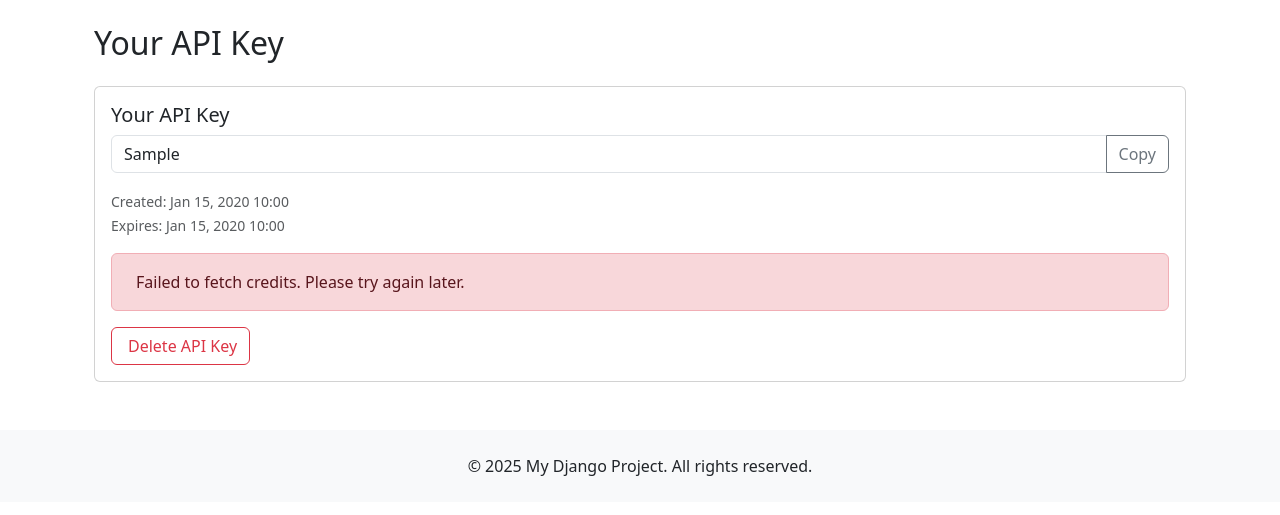
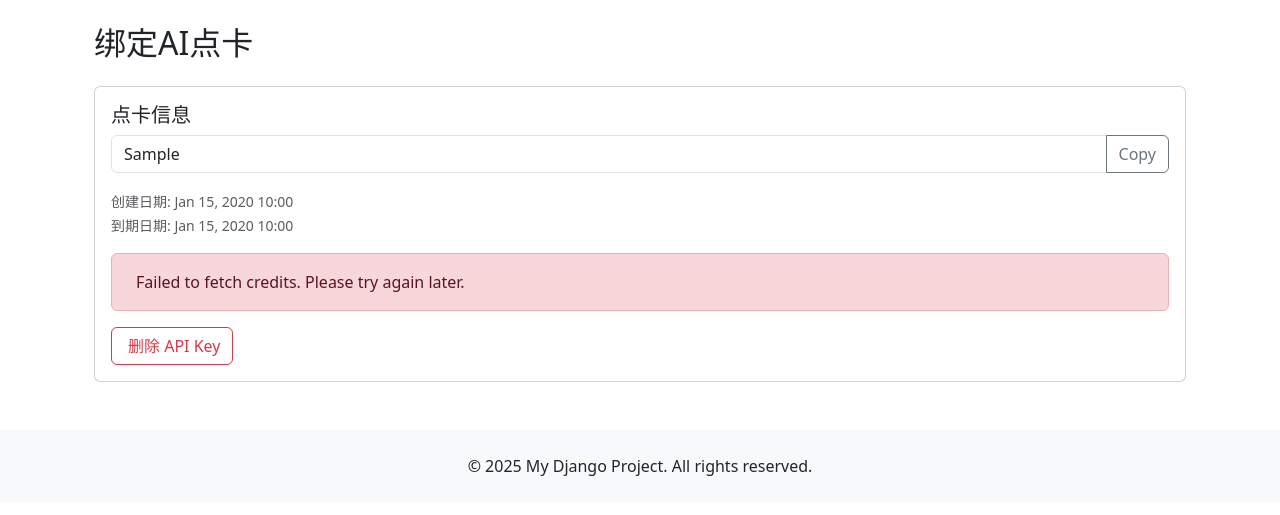
Before and after one commit to Aken-2019/celpip-llm-helper, a Django app: page /api-key/ in a window 1280 px wide. Shown: the part 72-587 px from the top of the page. Run offline with Django 5.2, Linux system fonts and the light colour scheme; a user stored in the database is signed in; tables that the repository leaves empty hold one stand-in row (values such as "Sample post"); parts of the project's set-up code (start-up, migrations or seed data) failed here and were passed over; some libraries are stand-ins or nearby versions.

Commit message:
improve layout and translation

```diff
--- a/api2d/urls.py
+++ b/api2d/urls.py
@@ -1,5 +1,5 @@
 from django.urls import path
-from .views import ApiKeyView, home_page_view, ApiKeyDeleteView, upload_mp3
+from .views import ApiKeyView, home_page_view, ApiKeyDeleteView, upload_mp3, get_credit_info
 
 app_name = 'api2d'
 
--- a/api2d/views.py
+++ b/api2d/views.py
@@ -3,12 +3,13 @@
 from django.contrib.auth.mixins import LoginRequiredMixin
 from django.contrib.auth.decorators import login_required
 from django.contrib import messages
+from django.utils import timezone
 from django.views.generic import View, DeleteView
 from django.urls import reverse_lazy
 from django import forms
+from django.http import JsonResponse
 from .models import Api2dKey, Api2dGroup2ExpirationMapping
 from django.conf import settings
-from django.utils.safestring import mark_safe
 
 
 
@@ -134,6 +135,9 @@
     try:
         # Get the user's API key
         api_key = Api2dKey.objects.get(user=request.user)
+        if api_key.expired_at < timezone.now():
+            messages.error(request, 'Your API key has expired. Please renew it.')
+            return redirect('api2d:api-key')
         context = {
             'api_key': api_key.key,
             'api2d_openai_endpoint': os.getenv("DYNACONF_API2D_OPENAI_ENDPOINT"),
--- a/templates/api2d/api_key_list.html
+++ b/templates/api2d/api_key_list.html
@@ -4,14 +4,14 @@
 
 {% block content %}
 <div class="container mt-4">
-    <h2>Your API Key</h2>
+    <h2>绑定AI点卡</h2>
 
 
 
     <div class="card mt-4">
         <div class="card-body">
             {% if has_api_key %}
-                <h5 class="card-title">Your API Key</h5>
+                <h5 class="card-title">点卡信息</h5>
                 <div class="input-group mb-3">
                     <input type="text"
                            class="form-control"
@@ -26,9 +26,9 @@
                 </div>
                 <p class="text-muted">
                     <small>
-                        Created: {{ api_key.created_at|date:"M d, Y H:i" }}<br>
+                        创建日期: {{ api_key.created_at|date:"M d, Y H:i" }}<br>
                         {% if api_key.expired_at %}
-                            Expires: {{ api_key.expired_at|date:"M d, Y H:i" }}
+                            到期日期: {{ api_key.expired_at|date:"M d, Y H:i" }}
                         {% endif %}
                     </small>
                 </p>
@@ -38,7 +38,7 @@
                         <span id="creditsAmount">Checking credits...</span>
                     </div>
                     <a href="{% url 'api2d:api-key-delete' %}" class="btn btn-outline-danger">
-                        <i class="bi bi-trash me-1"></i> Delete API Key
+                        <i class="bi bi-trash me-1"></i> 删除 API Key
                     </a>
                 </div>
             {% else %}
@@ -75,7 +75,7 @@
                     const creditsSection = document.getElementById('creditsSection');
                     const creditsAmount = document.getElementById('creditsAmount');
                     creditsSection.style.display = 'block';
-                    creditsAmount.textContent = `$${response.total_available}`;
+                    creditsAmount.textContent = `可用积分: ${response.total_available}`;
                 })
                 .catch(error => {
                     console.error('Error fetching credits:', error);
--- a/templates/base.html
+++ b/templates/base.html
@@ -31,7 +31,7 @@
                                 {{ user.username }}
                             </a>
                             <ul class="dropdown-menu dropdown-menu-end" aria-labelledby="userDropdown">
-                                <li><a class="dropdown-item" href="{% url 'api2d:api-key' %}">API Keys</a></li>
+                                <li><a class="dropdown-item" href="{% url 'api2d:api-key' %}">绑定AI点卡</a></li>
                                 <li><hr class="dropdown-divider"></li>
                                 <li><a class="dropdown-item" href="{% url 'account_logout' %}">Logout</a></li>
                             </ul>
```
Also changed, not shown: static/api2d/js/upload_mp3.js (+32 -5 lines), templates/api2d/upload_mp3.html (+7 -4 lines).
